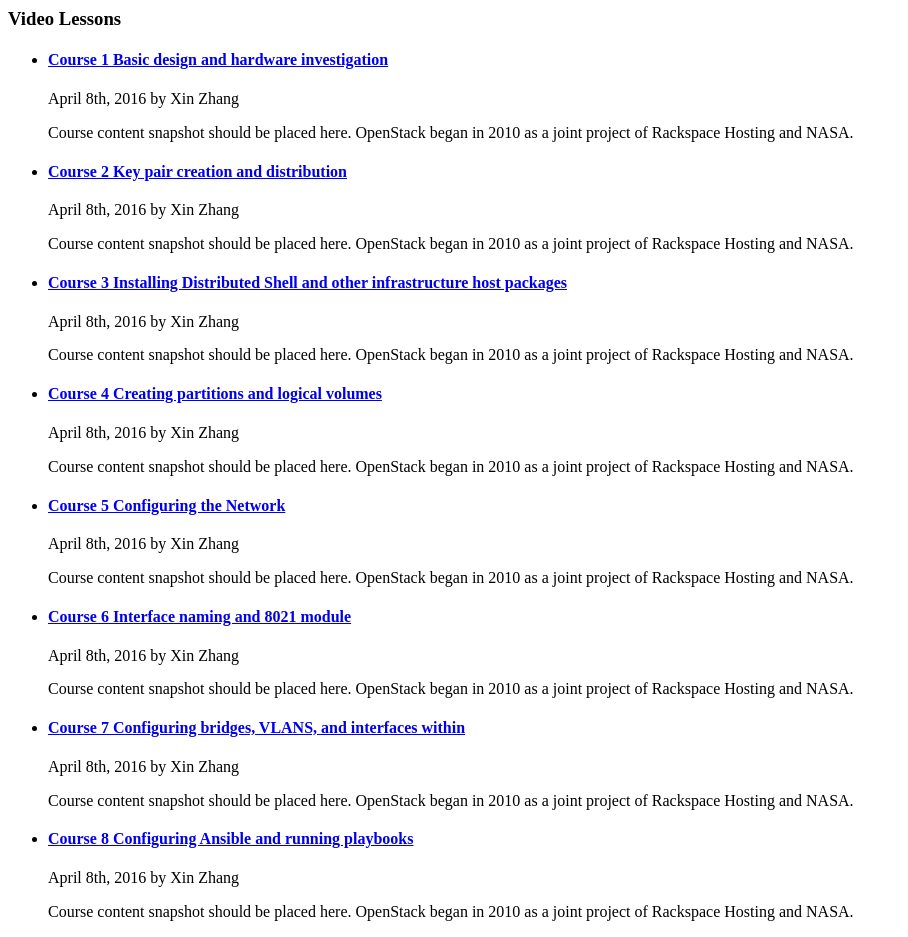
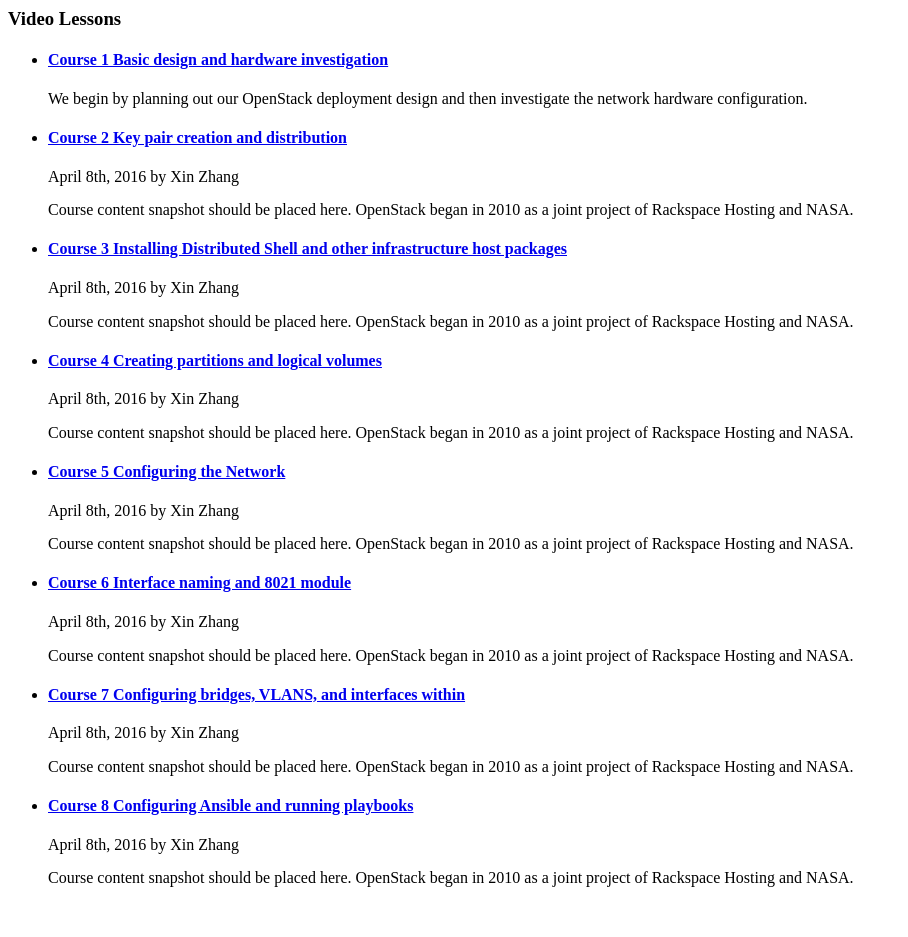
Before and after one commit to opencloudelab/opencloudelab.github.io, a Jekyll site: the page built from Views/Topics/openstack_installation.md, in a window 1280 px wide. Shown: the whole page, without its empty margins (0-908 px from the left). Built offline with Jekyll 4.4.1, drawn with Linux system fonts in a browser that asks for light colours; after the commit the page ends 903 px from its top, so only the background shows below that.

Commit message:
checking the description

```diff
--- a/_posts/openstack-install/2016-1-1-Course1.md
+++ b/_posts/openstack-install/2016-1-1-Course1.md
@@ -2,8 +2,8 @@
 layout: post
 title: Course 1 Basic design and hardware investigation
 categories: openstack-install
-author: April 8th, 2016  by Xin Zhang
-description: Course content snapshot should be placed here. OpenStack began in 2010 as a joint project of Rackspace Hosting and NASA.
+author:
+description: We begin by planning out our OpenStack deployment design and then investigate the network hardware configuration.
 ---
 
 #### We followed, abridged, and skipped around the guide laid out at: # [http://docs.openstack.org/developer/openstack-ansible/install-guide/index.html](http://docs.openstack.org/developer/openstack-ansible/install-guide/index.html)
```
